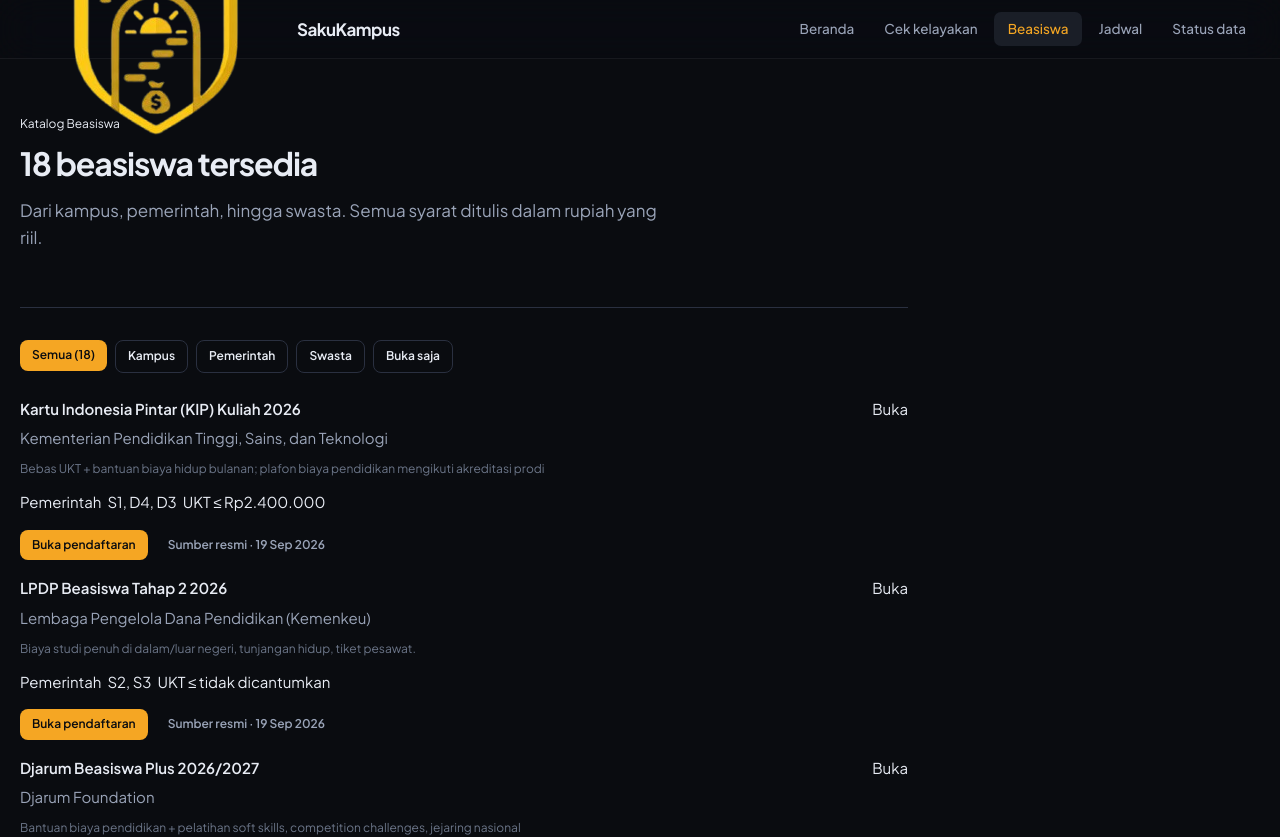
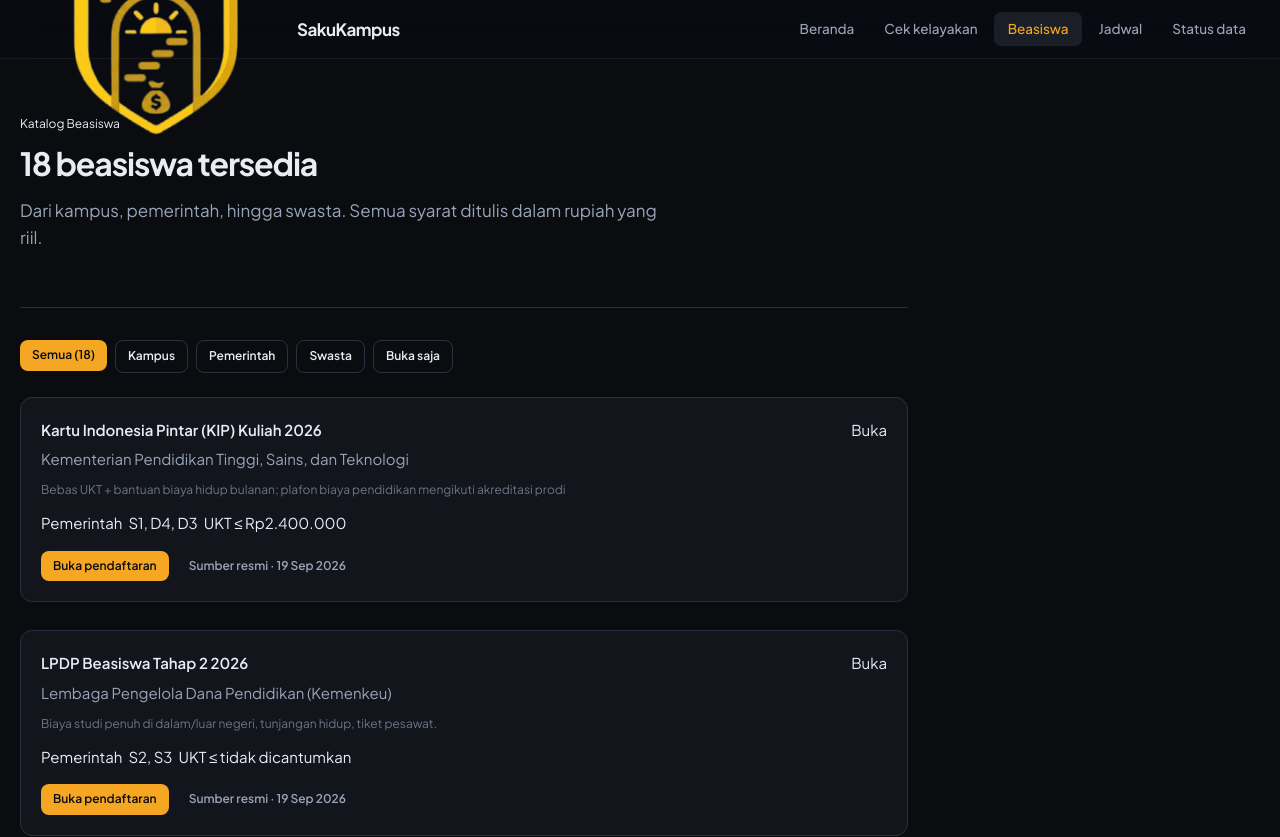
Before and after one commit to Sakamuraa/sakukampus, a Next.js app: page /beasiswa in a window 1280 px wide. Shown: the top 837 px of the page. Built offline with nearby package versions, Linux system fonts and the light colour scheme.

Commit message:
fix: stronger border outline on scholarship cards

```diff
--- a/app/beasiswa/page.tsx
+++ b/app/beasiswa/page.tsx
@@ -92,8 +92,8 @@ export default async function BeasiswaPage({ searchParams }: { searchParams: Pro
           ) : (
             <div style={{ display: 'grid', gap: 16 }}>
               {list.map(({ s, st }) => (
-                <article key={s.slug}>
-                  <Card>
+                <article key={s.slug} className="scholarship-card">
+                  <Card style={{ borderColor: 'var(--line-strong)', boxShadow: 'none', background: 'var(--surface)' }}>
                     <CardHeader>
                       <div style={{ display: 'flex', justifyContent: 'space-between', alignItems: 'flex-start', gap: 12 }}>
                         <div style={{ minWidth: 0 }}>
```
